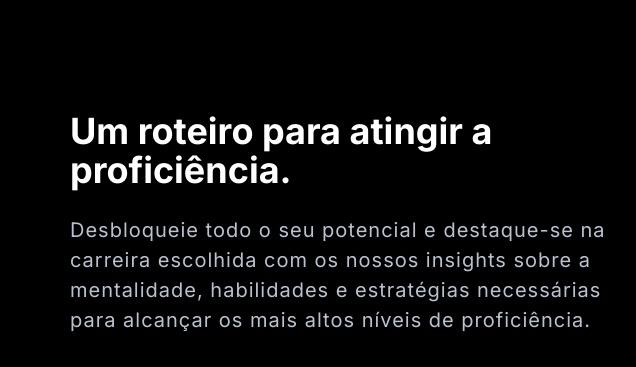
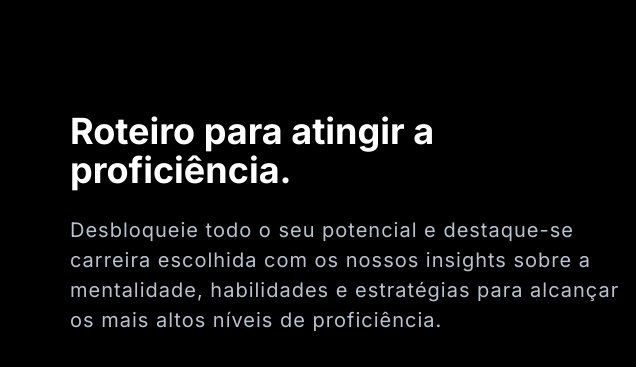
Before and after one commit to helenapedro/Expertise, a website built with Parcel: page index.html in a window 1280 px wide. Shown: the top 367 px of the page, 0-636 px from the left. Built offline with nearby package versions, Linux system fonts and the light colour scheme.

Commit message:
new commit

```diff
--- a/index.html
+++ b/index.html
@@ -41,12 +41,12 @@
       <div class="container grid grid--1x2">
         <header class="block__header hero__content">
           <h1 data-aos="fade-right" class="block__heading">
-            Um roteiro para atingir a proficiência.
+            Roteiro para atingir a proficiência.
           </h1>
           <p class="hero__tagline">
-            Desbloqueie todo o seu potencial e destaque-se na carreira escolhida
+            Desbloqueie todo o seu potencial e destaque-se carreira escolhida
             com os nossos insights sobre a mentalidade, habilidades e
-            estratégias necessárias para alcançar os mais altos níveis de
+            estratégias para alcançar os mais altos níveis de
             proficiência.
           </p>
           <a href="" class="btn btn--accent btn--stretched">Começar</a>
```
